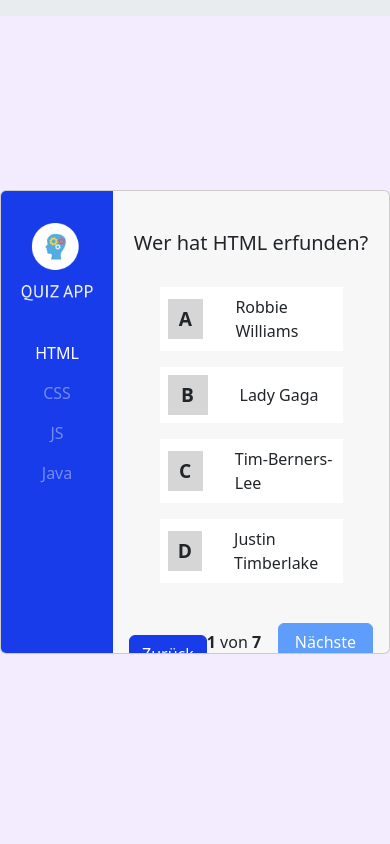
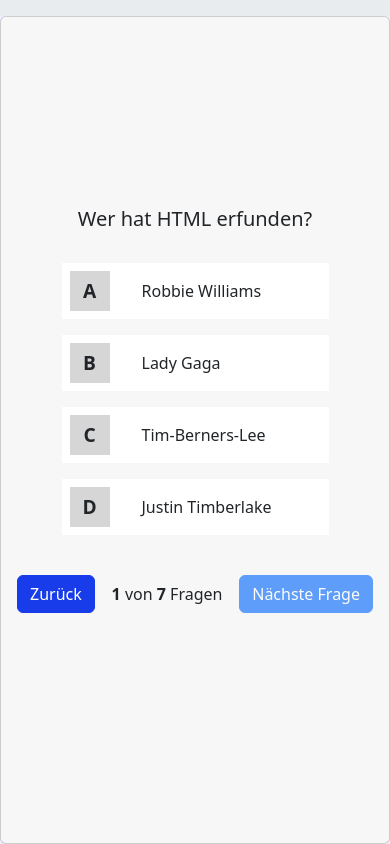
Before and after one commit to devkoepeli/QuizApp, a website: page index.html in a window 390 px wide. Both pictures are taken after a click on the button "Quiz starten". Drawn offline with Linux system fonts and the light colour scheme.

Commit message:
responsiveness added

```diff
--- a/scripts/script.js
+++ b/scripts/script.js
@@ -263,7 +263,7 @@
 
         <div class="question-footer mt-2">
             <button onclick="showPrevious(${i})" type="button" class="btn btn-primary">Zurück</button>
-            <span><strong>${questions[i]['question_number']}</strong> von <strong>${questions.length}</strong> Fragen</span>
+            <span class="number-of-questions"><strong>${questions[i]['question_number']}</strong> von <strong>${questions.length}</strong> Fragen</span>
             <button onclick="showNextQuestion(${i})" id="next-button" type="button" class="btn btn-primary" disabled>Nächste Frage</button>
         </div>
     `;
--- a/styles/style.css
+++ b/styles/style.css
@@ -22,6 +22,8 @@
     align-items: center;
     justify-content: center;
     height: 100vh;
+    padding-left: 1rem;
+    padding-right: 1rem;
 }
 
 .card-img-top {
@@ -286,3 +288,50 @@
 .progress-bar {
     background-color: #183CE9;
 }
+
+.number-of-questions {
+    text-align: center;
+}
+
+@media (max-width: 369px) {
+    .number-of-questions {
+        display: none;
+    }
+}
+
+@media (max-width: 576px) {
+    .card-sidebar {
+        display: none;
+    }
+
+    .card-container {
+        padding-left: 0;
+        padding-right: 0;
+    }
+
+    .quiz-card {
+        height: calc(100% - 1rem);
+    }
+
+    #card {
+        display: flex;
+        flex-direction: column;
+        justify-content: center;
+        padding-bottom: 5rem;
+    }
+
+    .card-container {
+        align-items:flex-end;
+    }
+}
+
+@media (min-width: 768px) {
+    .card-container {
+        padding-left: 2rem;
+        padding-right: 2rem;
+    }
+}
+
+@media (min-width: 992px) {
+
+}
```
